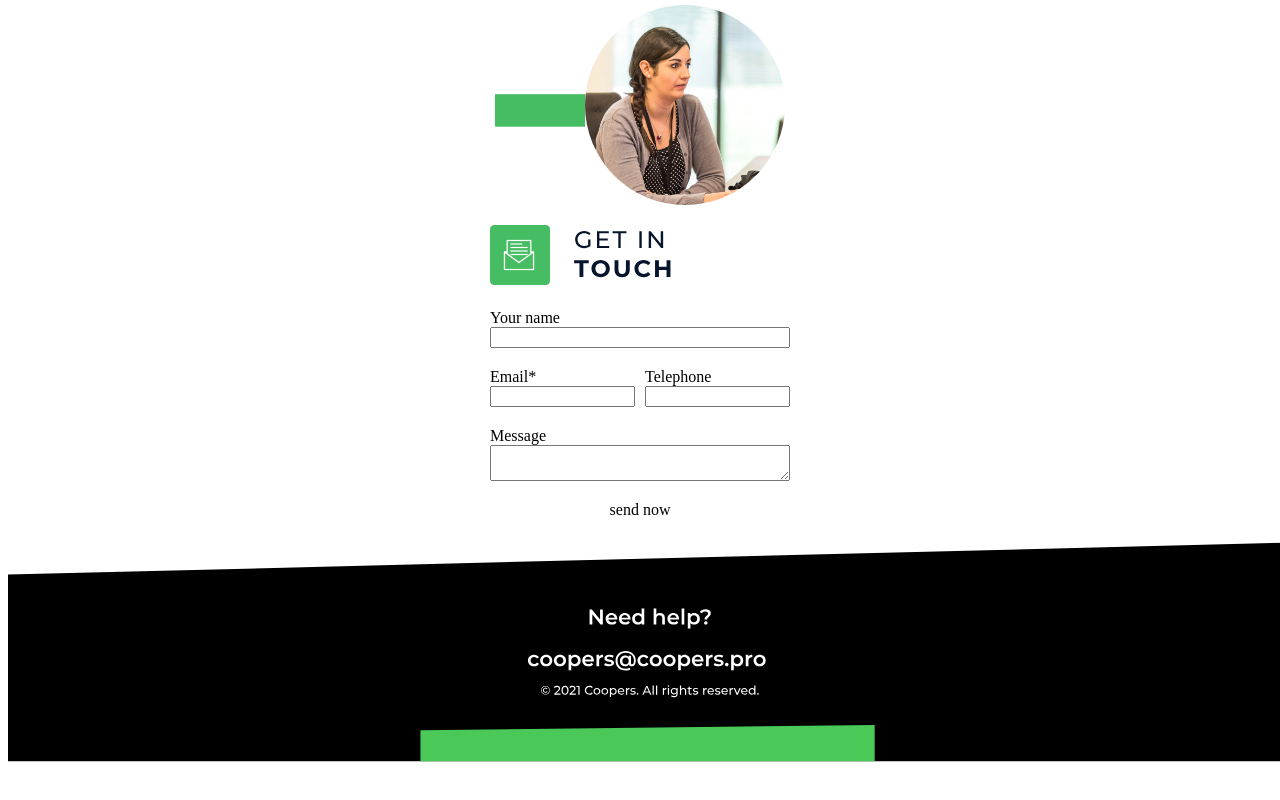
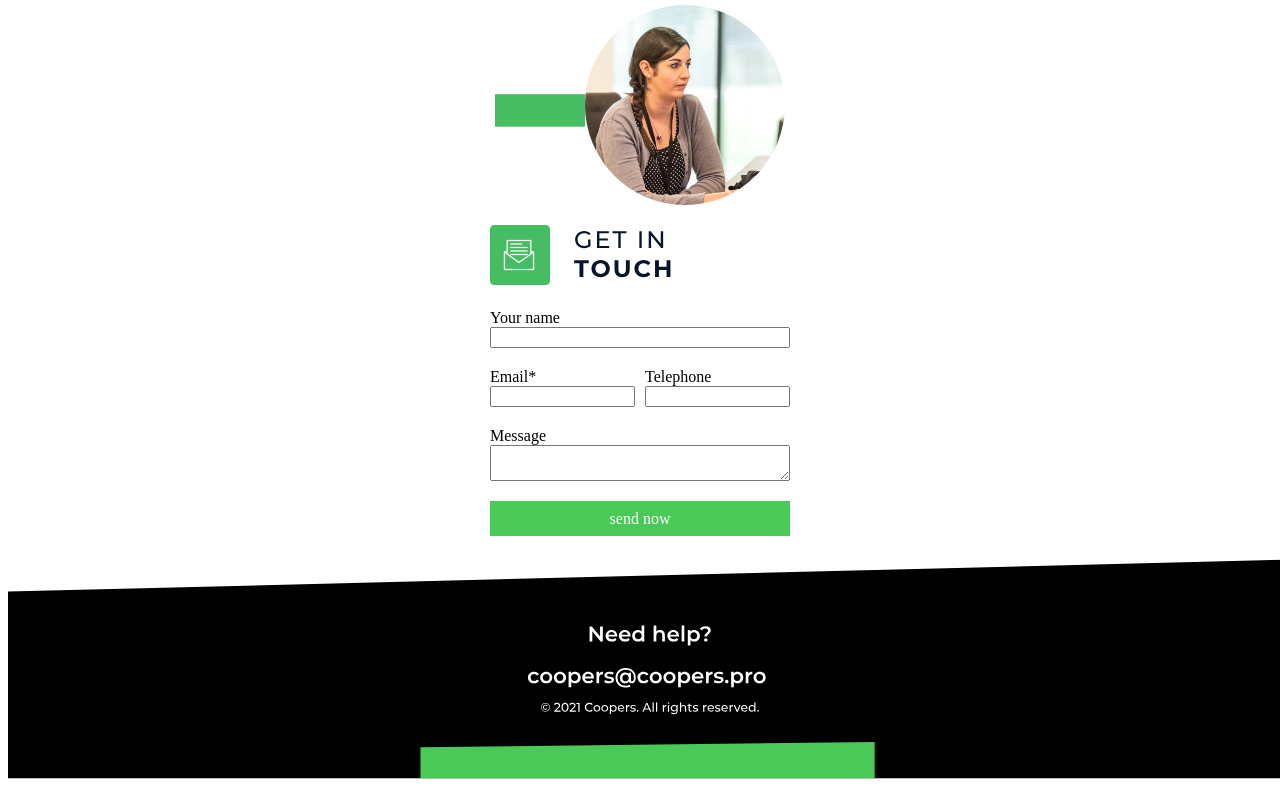
Before and after one commit to thiagoaprgt/full-stack-test, a React (Vite) app in the folder thiago-teste/: page / in a window 1280 px wide. Shown: the part 1864-2664 px from the top of the page. Built offline with nearby package versions, Linux system fonts and the light colour scheme.

Commit message:
ajustes no css do formulário do email

```diff
--- a/thiago-teste/src/components/forms/email/emailForm.module.css
+++ b/thiago-teste/src/components/forms/email/emailForm.module.css
@@ -67,3 +67,12 @@
     z-index: -1;
 
 }
+
+.emailButton {
+    background-color: #4AC959;
+    color: white;
+    width: 300px;
+    height: 35px;
+    text-align: center;
+    align-content: center;
+}
```
